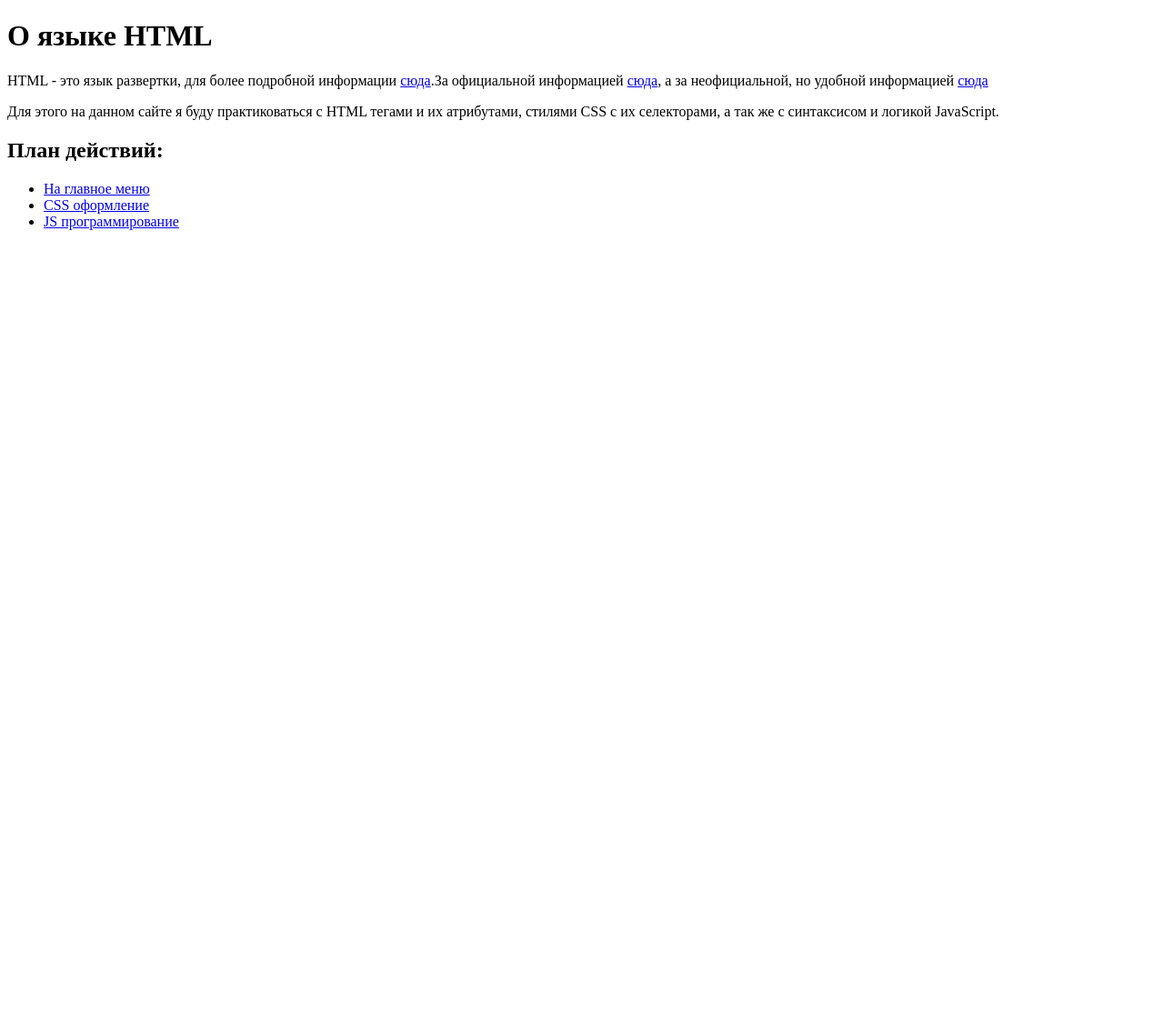
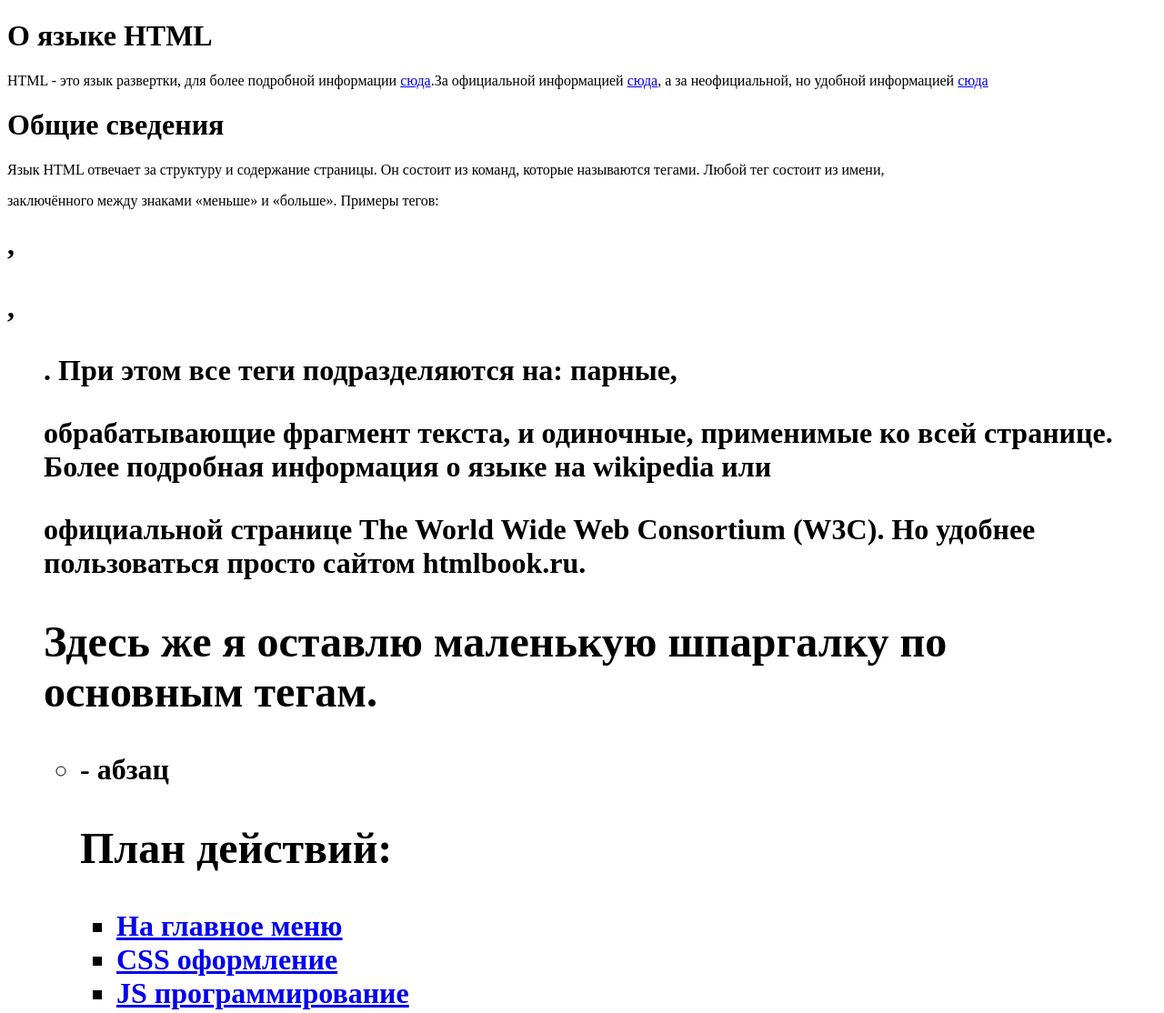
Before and after one commit to Patriot252017/SAIT, a plain HTML site: page pages/HTML.html in a window 1280 px wide. Shown: the whole page at 91% size. Before the commit the page ends 800 px from the top, so only its background shows below. Drawn offline with Linux system fonts and the light colour scheme.

Commit message:
Update HTML.html

```diff
--- a/pages/HTML.html
+++ b/pages/HTML.html
@@ -13,10 +13,21 @@
         <p>
            HTML - это язык развертки, для более подробной информации <a href="https://ru.wikipedia.org/wiki/.html">сюда</a>.За официальной информацией <a href="https://developer.mozilla.org/ru/docs/Web/HTML">сюда</a>, а за неофициальной, но удобной информацией <a href="http://htmlbook.ru/">сюда</a>
         </p>
+        <h1>
+            Общие сведения
+        </h1>
 
         <p>
-            Для этого на данном сайте я буду практиковаться с HTML тегами и их атрибутами, стилями CSS с их селекторами, а так же с синтаксисом и логикой JavaScript.
-        </p>
+           <p>Язык HTML отвечает за структуру и содержание страницы. Он состоит из команд, которые называются тегами. Любой тег состоит из имени,</p>
+        <p>заключённого между знаками «меньше» и «больше». Примеры тегов: <h1>, <p>, <ul>. При этом все теги подразделяются на: парные,</p>
+        <p>обрабатывающие фрагмент текста, и одиночные, применимые ко всей странице. Более подробная информация о языке на wikipedia или</p>
+        <p>официальной странице The World Wide Web Consortium (W3C). Но удобнее пользоваться просто сайтом htmlbook.ru.</p>
+
+        <h2>
+            Здесь же я оставлю маленькую шпаргалку по основным тегам.
+        </h2>
+        <ul>
+            <li> <p></p> - абзац </li>
         <h2> План действий: </h2>
         <ul>
             <li>
```
